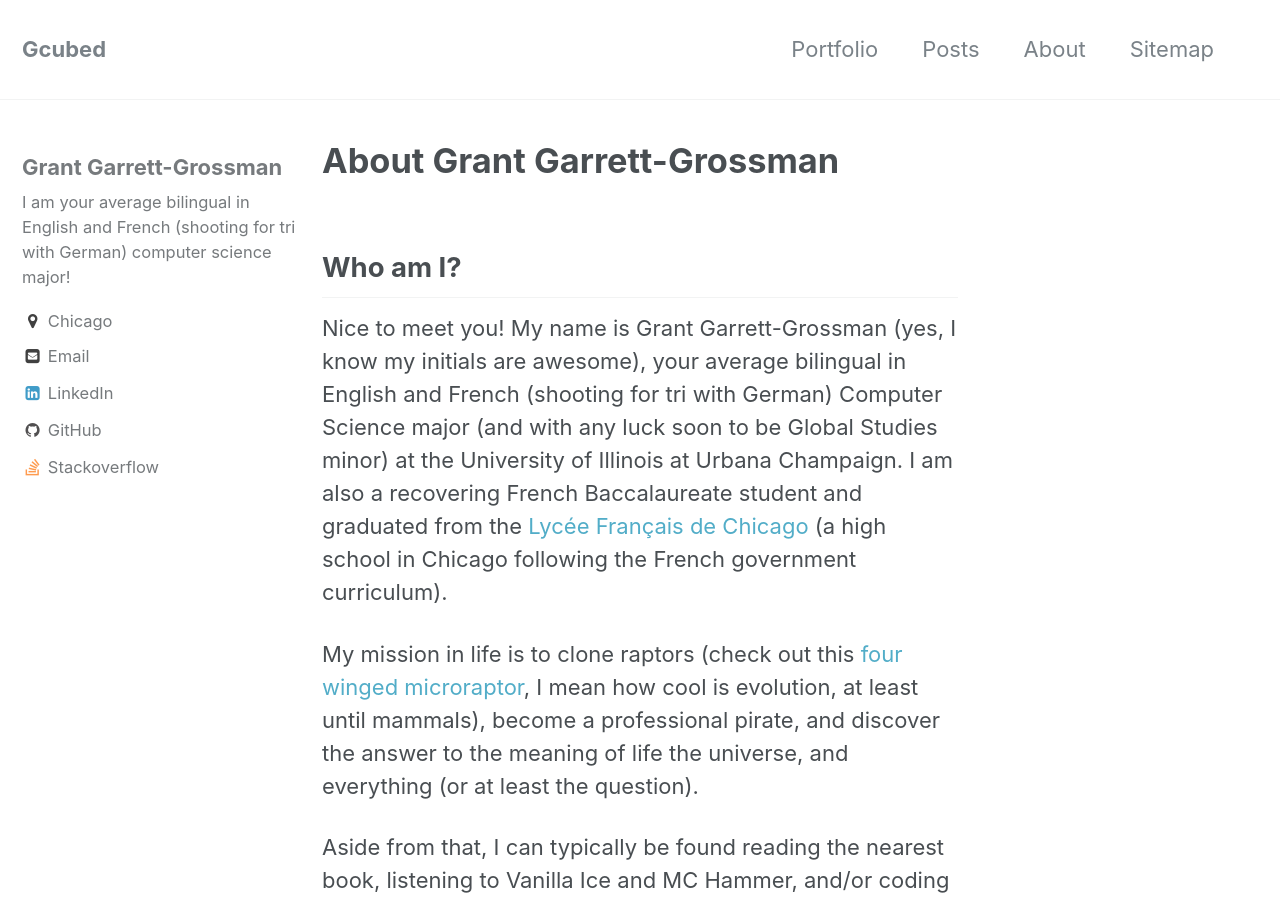
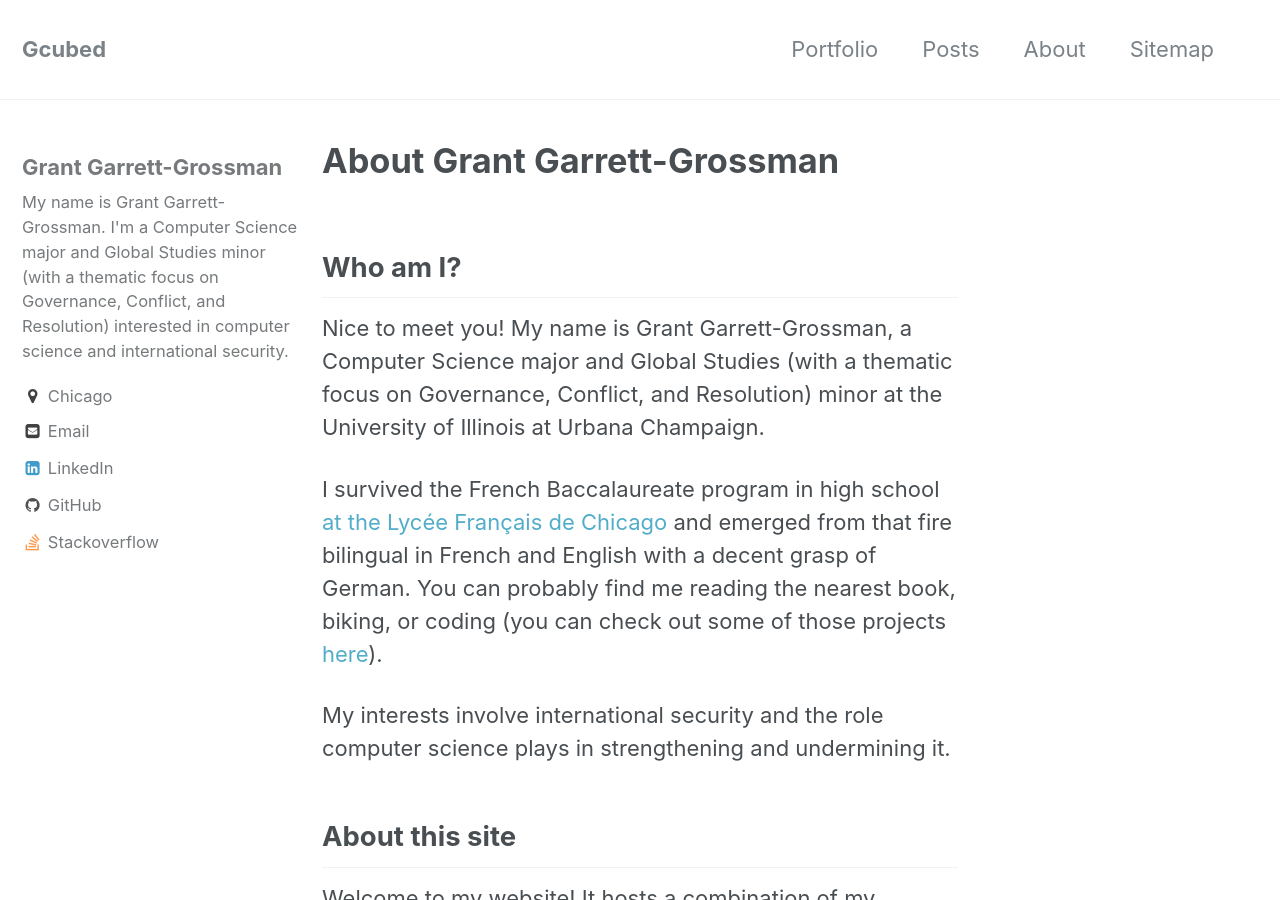
Before and after one commit to FakeNameSE/FakeNameSE.github.io, a Jekyll site: the page built from _pages/about.md, in a window 1280 px wide and 900 px high. Built offline with Jekyll 4.4.1, drawn with Linux system fonts in a browser that asks for light colours; some of the changed text lies outside the part shown.

Commit message:
Updated about me and portfolio.

```diff
--- a/_config.yml
+++ b/_config.yml
@@ -13,7 +13,7 @@ locale                   : "en"
 title                    : "Gcubed"
 title_separator          : "-"
 name                     : "Grant Garrett-Grossman"
-description              : "My sexy, sexy personal site."
+description              : "My personal website."
 url                      : "https://ggarrettgrossman.ddns.net"
 baseurl                  : # the subpath of your site, e.g. "/blog"
 repository               : "FakeNameSE/FakeNameSE.github.io" # GitHub username/repo-name e.g. "mmistakes/minimal-mistakes"
@@ -82,7 +82,7 @@ analytics:
 author:
   name             : "Grant Garrett-Grossman"
   avatar           : # path of avatar image, e.g. "/assets/images/bio-photo.jpg"
-  bio              : "I am your average bilingual in English and French (shooting for tri with German) computer science major!"
+  bio              : "My name is Grant Garrett-Grossman. I'm a Computer Science major and Global Studies minor (with a thematic focus on Governance, Conflict, and Resolution) interested in computer science and international security."
   location         : "Chicago"
   email            : "grant.garrettgrossman@gmail.com"
   uri              :
--- a/_pages/about.md
+++ b/_pages/about.md
@@ -6,11 +6,11 @@ layout: single
 ---
 
 ## Who am I?
-Nice to meet you! My name is Grant Garrett-Grossman (yes, I know my initials are awesome), your average bilingual in English and French (shooting for tri with German) Computer Science major (and with any luck soon to be Global Studies minor) at the University of Illinois at Urbana Champaign. I am also a recovering French Baccalaureate student and graduated from the [Lycée Français de Chicago](http://www.lyceechicago.org/) (a high school in Chicago following the French government curriculum).
+Nice to meet you! My name is Grant Garrett-Grossman, a Computer Science major and Global Studies (with a thematic focus on Governance, Conflict, and Resolution) minor at the University of Illinois at Urbana Champaign.
 
-My mission in life is to clone raptors (check out this [four winged microraptor](https://motherboard.vice.com/en_us/article/the-largest-flying-dinosaur-was-a-four-winged-raptor), I mean how cool is evolution, at least until mammals), become a professional pirate, and discover the answer to the meaning of life the universe, and everything (or at least the question).
+I survived the French Baccalaureate program in high school [at the Lycée Français de Chicago](http://www.lyceechicago.org/) and emerged from that fire bilingual in French and English with a decent grasp of German. You can probably find me reading the nearest book, biking, or coding (you can check out some of those projects [here]({{ site.baseurl }}/portfolio)).
 
-Aside from that, I can typically be found reading the nearest book, listening to Vanilla Ice and MC Hammer, and/or coding (you can check out some of those projects [here]({{ site.baseurl }}/portfolio)).
+My interests involve international security and the role computer science plays in strengthening and undermining it.
 
 ## About this site
-Welcome to my website! It probably looks pretty empty to you now, but that is about to change. It hosts a combination of my portfolio and various mostly tech related blog posts, musings, and tutorials. Meanwhile, if you have to time to burn, you are welcome to poke around.
+Welcome to my website! It hosts a combination of my portfolio and various mostly tech related blog posts, musings, and tutorials. If you have to time to burn, please feel free to poke around.
```
Also changed, not shown: _portfolio/DinoDoodle.md (added, +50 -0 lines), Gemfile.lock, assets/images/dinoDoodle_example_doodle.png (added), assets/images/dinoDoodle_teaser_and_sidebar.png (added), 2 other files.
